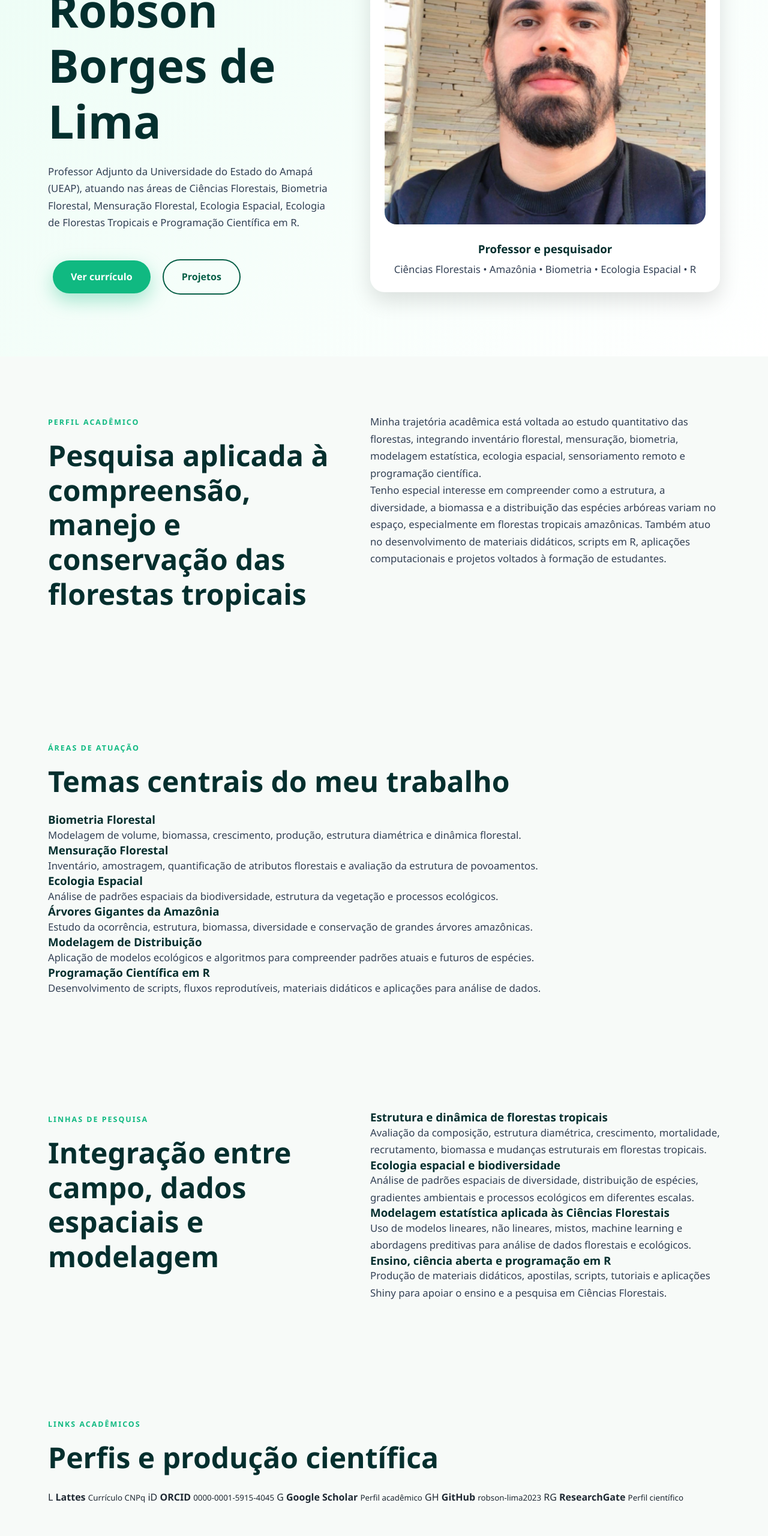
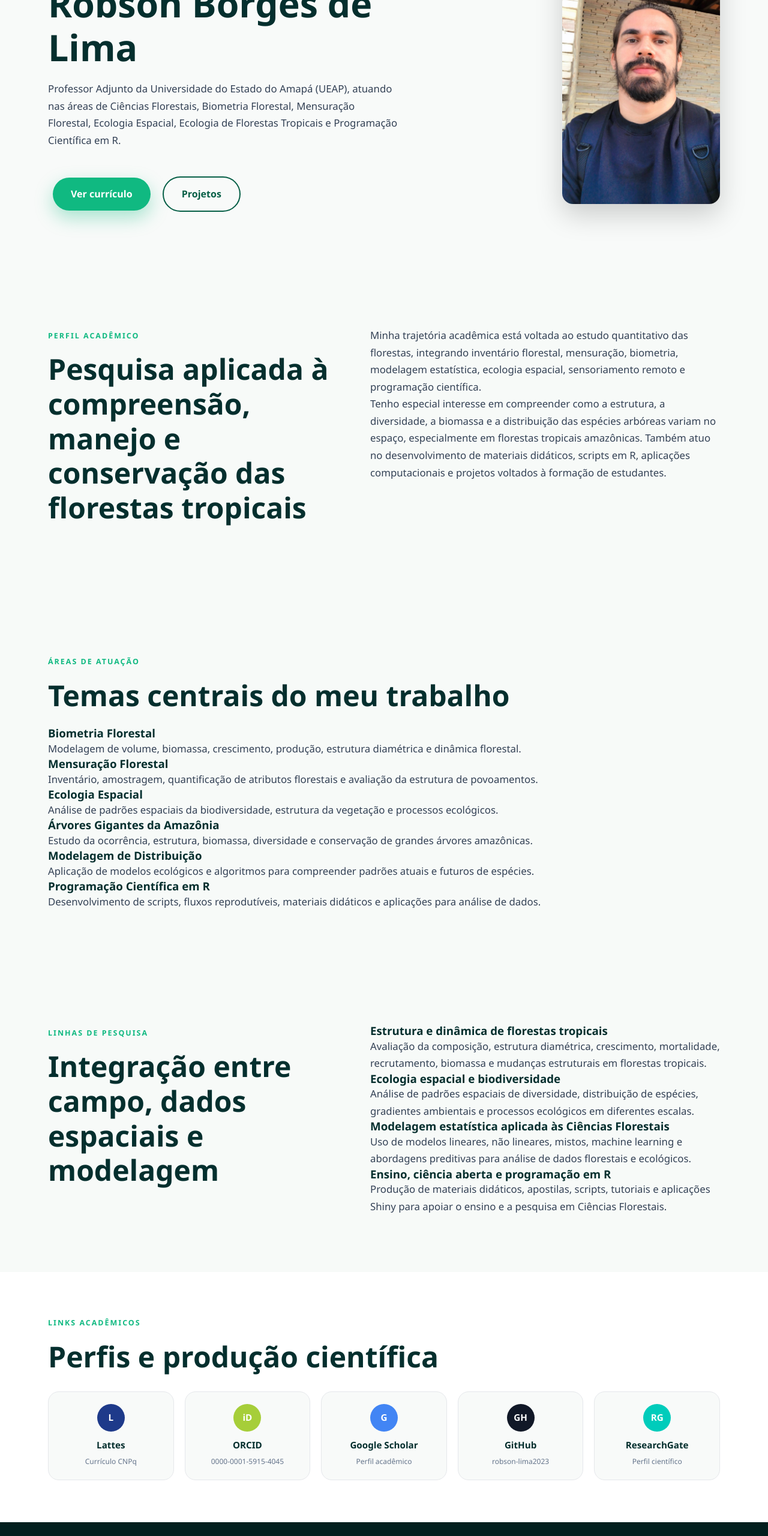
Before and after one commit to robson-lima2023/robson-lima2023.github.io, a plain HTML site: page sobre.html in a window 1280 px wide. Shown: the part 220-2780 px from the top of the page at 60% size. Drawn offline with Linux system fonts and the light colour scheme.

Commit message:
Add styles for page hero and academic links section

```diff
--- a/assets/css/style.css
+++ b/assets/css/style.css
@@ -520,3 +520,156 @@ p {
     font-size: 0.9rem;
   }
 }
+/* ---------- SOBRE - REFINAMENTO VISUAL ---------- */
+
+.page-hero {
+  padding-top: 140px;
+  padding-bottom: 80px;
+  background: #f8faf9;
+}
+
+.page-hero.two-columns,
+.page-hero .two-columns {
+  grid-template-columns: 1.1fr 0.9fr;
+  align-items: center;
+}
+
+.page-hero h1 {
+  font-size: clamp(2.4rem, 5vw, 3.8rem);
+  margin-bottom: 18px;
+}
+
+.page-hero p {
+  max-width: 720px;
+}
+
+.profile-card {
+  max-width: 420px;
+  margin-left: auto;
+  padding: 0;
+  background: transparent;
+  box-shadow: none;
+}
+
+.profile-card img {
+  width: 100%;
+  max-height: 420px;
+  object-fit: cover;
+  border-radius: 18px;
+  box-shadow: 0 18px 45px rgba(0, 0, 0, 0.18);
+}
+
+.profile-card h3,
+.profile-card p {
+  display: none;
+}
+
+/* ---------- LINKS ACADÊMICOS COM ÍCONES ---------- */
+
+.academic-links-section {
+  background: #ffffff;
+  padding: 70px 0;
+}
+
+.academic-links-grid {
+  margin-top: 30px;
+  display: grid;
+  grid-template-columns: repeat(5, 1fr);
+  gap: 18px;
+}
+
+.academic-link-card {
+  background: #f8faf9;
+  border: 1px solid #e5e7eb;
+  border-radius: 18px;
+  padding: 20px 14px;
+  text-align: center;
+  transition: 0.25s ease;
+}
+
+.academic-link-card:hover {
+  transform: translateY(-5px);
+  box-shadow: 0 12px 28px rgba(0, 0, 0, 0.10);
+}
+
+.academic-icon {
+  width: 46px;
+  height: 46px;
+  margin: 0 auto 10px;
+  border-radius: 50%;
+  display: flex;
+  align-items: center;
+  justify-content: center;
+  color: #ffffff;
+  font-weight: 900;
+  font-size: 0.95rem;
+}
+
+.lattes-icon { background: #1e3a8a; }
+.orcid-icon { background: #a6ce39; }
+.scholar-icon { background: #4285f4; }
+.github-icon { background: #111827; }
+.rg-icon { background: #00ccbb; }
+
+.academic-link-card strong {
+  display: block;
+  color: #042f2e;
+  font-size: 0.95rem;
+}
+
+.academic-link-card small {
+  display: block;
+  margin-top: 4px;
+  color: #64748b;
+  font-size: 0.75rem;
+}
+
+/* ---------- AJUSTE HOME HERO ---------- */
+
+.hero {
+  text-align: left;
+  justify-content: flex-start;
+}
+
+.hero-content {
+  max-width: 850px;
+  margin-left: 8%;
+  text-align: left;
+}
+
+.hero h1 {
+  font-size: clamp(2.8rem, 6vw, 4.8rem);
+}
+
+.hero-description {
+  margin-left: 0;
+  max-width: 760px;
+}
+
+/* ---------- RESPONSIVO ---------- */
+
+@media (max-width: 920px) {
+  .page-hero .two-columns {
+    grid-template-columns: 1fr;
+  }
+
+  .profile-card {
+    margin: 30px auto 0;
+  }
+
+  .academic-links-grid {
+    grid-template-columns: repeat(2, 1fr);
+  }
+
+  .hero-content {
+    margin-left: auto;
+    margin-right: auto;
+    text-align: center;
+  }
+}
+
+@media (max-width: 560px) {
+  .academic-links-grid {
+    grid-template-columns: 1fr;
+  }
+}
```
